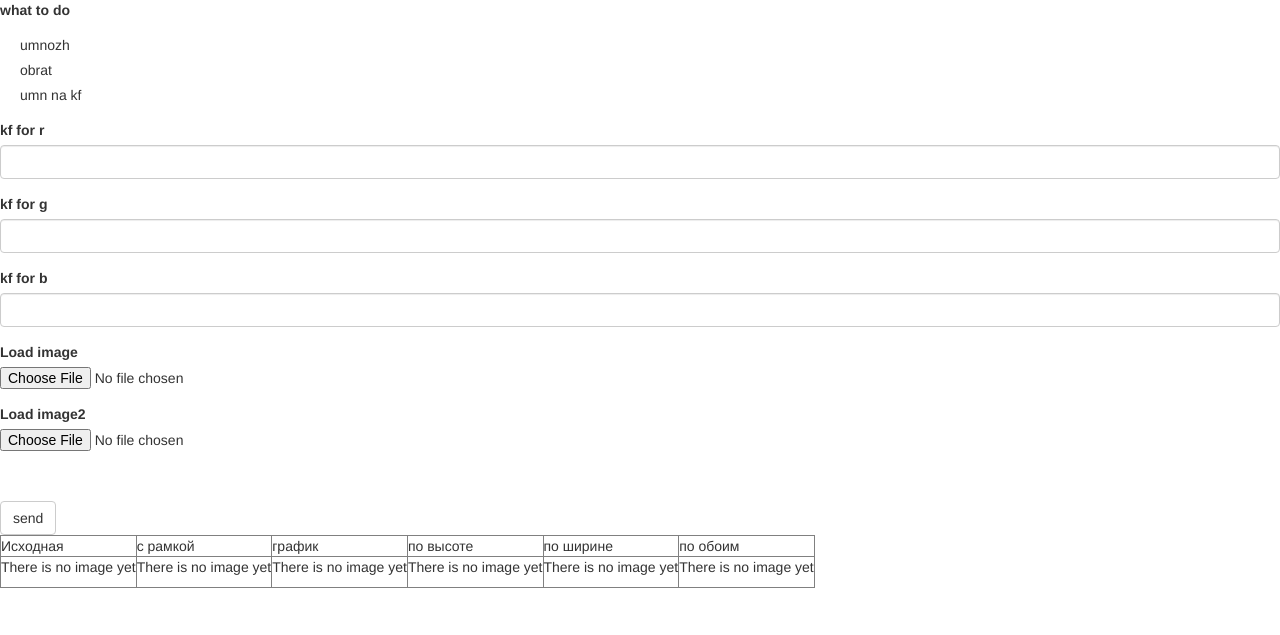
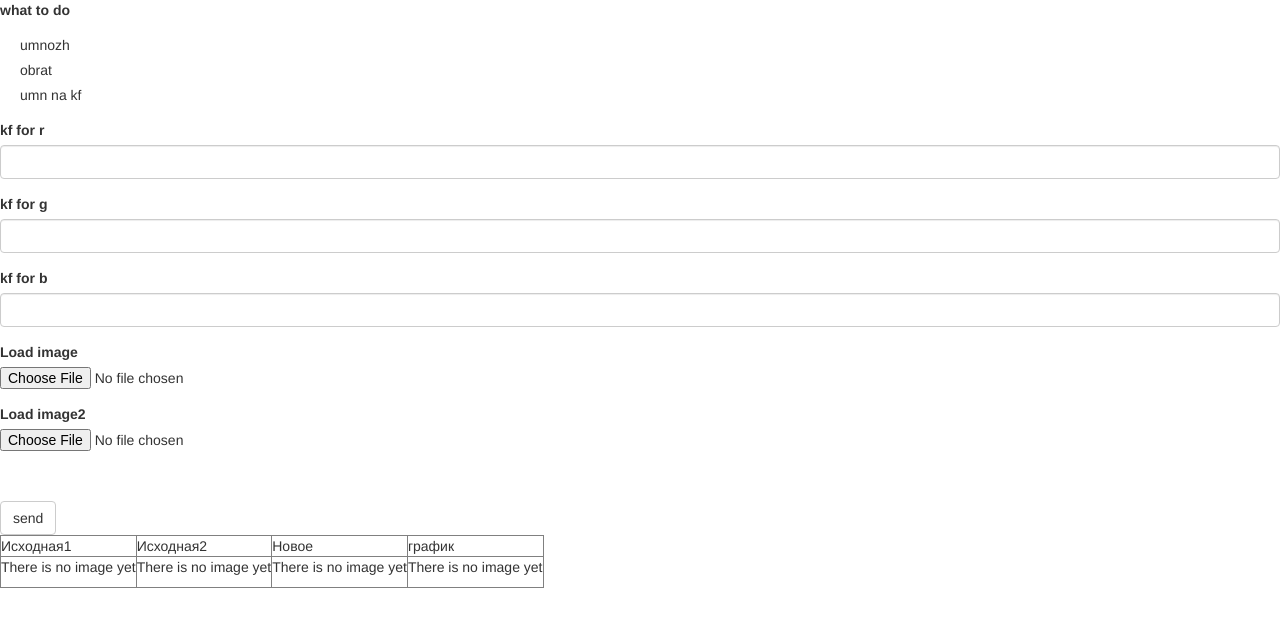
Before and after one commit to 47kaktus47/Lr3_iz, a Flask app: page /net in a window 1280 px wide. Shown: the top 635 px of the page. Run offline with Flask 2, Linux system fonts and the light colour scheme; some libraries are stand-ins or nearby versions.

Commit message:
Update net.html

```diff
--- a/flaskapp/templates/net.html
+++ b/flaskapp/templates/net.html
@@ -7,24 +7,29 @@
 {{ wtf.quick_form(form, method='post',enctype="multipart/form-data", action="net") }}
         <table border="1">
     <tr>
-      <td>Исходная</td>
-      <td>с рамкой</td>
+      <td>Исходная1</td>
+      <td>Исходная2</td>
+      <td>Новое</td>
       <td>график</td>
-      <td>по высоте</td>
-      <td>по ширине</td>
-      <td>по обоим</td>
     </tr>
     <tr>
 
       <td>
-        {% if ishd %}
+        {% if ishd1 %}
         <p>{{ishd}}
-        <p><img src={{ishd}}/>
+        <p><img src={{ishd1}}/>
         {% else %}
         <p> There is no image yet </p>
         {% endif %}
     </td>
-
+    <td>
+      {% if ishd2 %}
+      <p>{{ishd}}
+      <p><img src={{ishd2}}/>
+      {% else %}
+      <p> There is no image yet </p>
+      {% endif %}
+    </td>
     <td>
         {% if image1_name %}
         <p>{{image1_name}}
@@ -41,30 +46,7 @@
         <p> There is no image yet </p>
         {% endif %}
     </td>
-    <td>
-        {% if pohe %}
-        <p>{{pohe}}
-        <p><img src={{pohe}}/>
-        {% else %}
-        <p> There is no image yet </p>
-        {% endif %}
-     </td>
-     <td>
-        {% if powie %}
-        <p>{{powie}}
-        <p><img src={{powie}}/>
-        {% else %}
-        <p> There is no image yet </p>
-        {% endif %}
-    </td>
-        <td>
-        {% if pooob %}
-        <p>{{pooob}}
-        <p><img src={{pooob}}/>
-        {% else %}
-        <p> There is no image yet </p>
-        {% endif %}
-    </td>
+
     </tr>
 
   </table>
```
